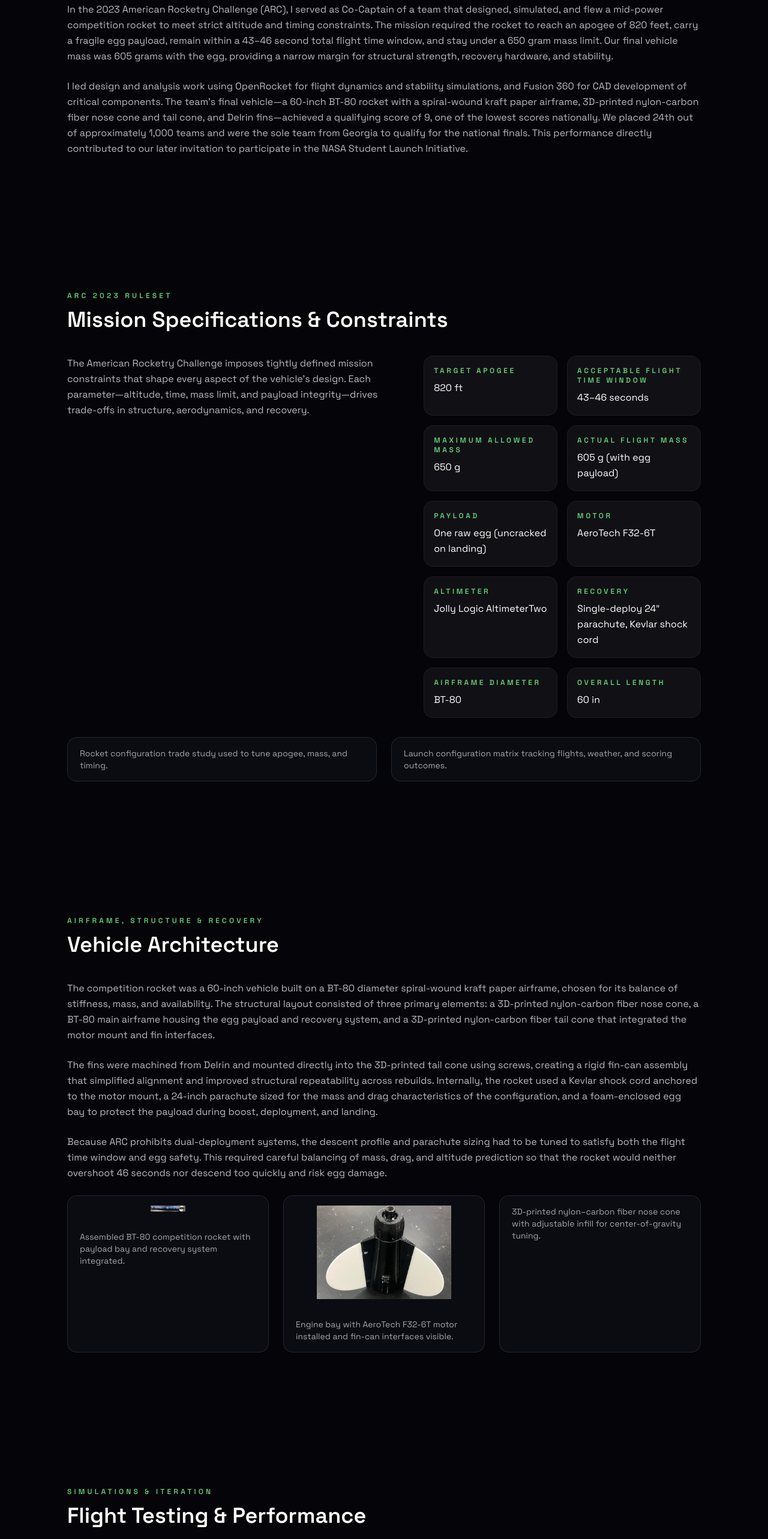
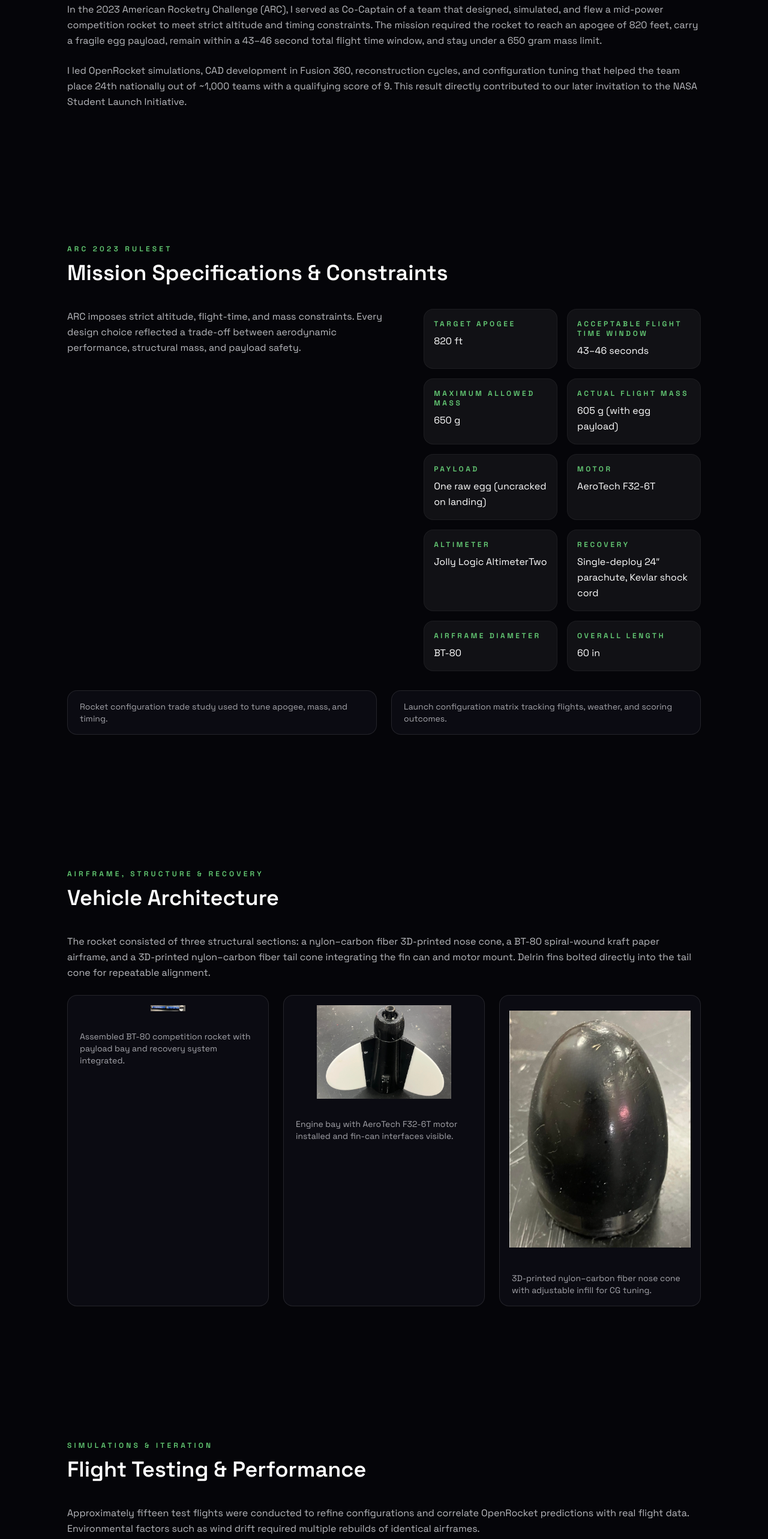
Before and after one commit to saahildoshi/saahildoshi-portfolio, a Next.js app: page /projects/arc in a window 1280 px wide. Shown: the part 1100-3666 px from the top of the page at 60% size. Built offline with nearby package versions, Linux system fonts and the light colour scheme.

Commit message:
Refactor imports and improve code readability

```diff
--- a/src/app/projects/arc/page.tsx
+++ b/src/app/projects/arc/page.tsx
@@ -5,7 +5,7 @@ import { ArrowUpRight } from 'lucide-react';
 import { motion } from 'framer-motion';
 
 import AnimatedHero from '@/components/animated/AnimatedHero';
-import { AnimatedSection } from '@/components/animated/AnimatedSection';
+import AnimatedSection from '@/components/animated/AnimatedSection';
 import { Section } from '@/components/layout/Section';
 import { StatCard } from '@/components/layout/StatCard';
 import { FigureCard } from '@/components/layout/FigureCard';
@@ -30,7 +30,6 @@ const MISSION_SPECS = [
   { label: 'Overall Length', value: '60 in' },
 ];
 
-// Used in the Appendix / Media section
 const MEDIA = [
   {
     src: '/images/arc/Flight-Logs-650x180.png',
@@ -59,10 +58,9 @@ export default function ArcProjectPage() {
         subtitle="Mid-power competition rocket engineered for an 820 ft target apogee, 43–46 second flight time, and a 605 g mass limit, flown with a fragile egg payload."
         actions={
           <div className="flex flex-wrap items-center gap-3">
-            <Button asChild size="lg" className="rounded-full">
+            <Button size="lg" asChild className="rounded-full">
               <Link href="/projects" className="inline-flex items-center gap-2">
-                View All Projects
-                <ArrowUpRight className="h-4 w-4" />
+                View All Projects <ArrowUpRight className="h-4 w-4" />
               </Link>
             </Button>
           </div>
@@ -70,7 +68,7 @@ export default function ArcProjectPage() {
       />
 
       <div className="mx-auto max-w-6xl space-y-16 px-6 py-16">
-        {/* Hero stats */}
+        {/* Hero Stats */}
         <AnimatedSection>
           <div className="grid gap-6 md:grid-cols-3">
             {HERO_STATS.map((stat) => (
@@ -94,43 +92,36 @@ export default function ArcProjectPage() {
               In the 2023 American Rocketry Challenge (ARC), I served as Co-Captain of a team that designed, simulated, and flew a
               mid-power competition rocket to meet strict altitude and timing constraints. The mission required the rocket to reach an
               apogee of 820 feet, carry a fragile egg payload, remain within a 43–46 second total flight time window, and stay under a
-              650 gram mass limit. Our final vehicle mass was 605 grams with the egg, providing a narrow margin for structural strength,
-              recovery hardware, and stability.
+              650 gram mass limit.
             </p>
             <p>
-              I led design and analysis work using OpenRocket for flight dynamics and stability simulations, and Fusion 360 for CAD
-              development of critical components. The team’s final vehicle—a 60-inch BT-80 rocket with a spiral-wound kraft paper airframe,
-              3D-printed nylon-carbon fiber nose cone and tail cone, and Delrin fins—achieved a qualifying score of 9, one of the lowest
-              scores nationally. We placed 24th out of approximately 1,000 teams and were the sole team from Georgia to qualify for the
-              national finals. This performance directly contributed to our later invitation to participate in the NASA Student Launch
-              Initiative.
+              I led OpenRocket simulations, CAD development in Fusion 360, reconstruction cycles, and configuration tuning that helped
+              the team place 24th nationally out of ~1,000 teams with a qualifying score of 9. This result directly contributed to our
+              later invitation to the NASA Student Launch Initiative.
             </p>
           </AnimatedSection>
         </Section>
 
-        {/* Mission specs + spreadsheets */}
+        {/* Spec Table + Spreadsheets */}
         <Section id="specs" title="Mission Specifications & Constraints" kicker="ARC 2023 Ruleset">
           <AnimatedSection>
             <div className="space-y-8">
               <div className="grid gap-10 lg:grid-cols-[1.2fr,1fr]">
                 <p>
-                  The American Rocketry Challenge imposes tightly defined mission constraints that shape every aspect of the vehicle’s
-                  design. Each parameter—altitude, time, mass limit, and payload integrity—drives trade-offs in structure, aerodynamics, and
-                  recovery.
+                  ARC imposes strict altitude, flight-time, and mass constraints. Every design choice reflected a trade-off between
+                  aerodynamic performance, structural mass, and payload safety.
                 </p>
+
                 <div className="grid gap-4 sm:grid-cols-2">
                   {MISSION_SPECS.map((spec) => (
                     <div key={spec.label} className="rounded-2xl border border-white/5 bg-white/5 p-4">
-                      <p className="text-xs font-semibold uppercase tracking-[0.3em] text-accentneongreen/80">
-                        {spec.label}
-                      </p>
+                      <p className="text-xs font-semibold uppercase tracking-[0.3em] text-accentneongreen/80">{spec.label}</p>
                       <p className="mt-2 text-white">{spec.value}</p>
                     </div>
                   ))}
                 </div>
               </div>
 
-              {/* Spreadsheets */}
               <div className="grid gap-6 md:grid-cols-2">
                 <FigureCard
                   src="/images/arc/Rocket-Configs-Spreadsheet2-330x230.png"
@@ -147,35 +138,21 @@ export default function ArcProjectPage() {
           </AnimatedSection>
         </Section>
 
-        {/* Vehicle architecture + hardware photos */}
+        {/* Vehicle Architecture */}
         <Section id="vehicle" title="Vehicle Architecture" kicker="Airframe, Structure & Recovery">
           <AnimatedSection className="space-y-6">
             <p>
-              The competition rocket was a 60-inch vehicle built on a BT-80 diameter spiral-wound kraft paper airframe, chosen for its
-              balance of stiffness, mass, and availability. The structural layout consisted of three primary elements: a 3D-printed
-              nylon-carbon fiber nose cone, a BT-80 main airframe housing the egg payload and recovery system, and a 3D-printed nylon-carbon
-              fiber tail cone that integrated the motor mount and fin interfaces.
-            </p>
-            <p>
-              The fins were machined from Delrin and mounted directly into the 3D-printed tail cone using screws, creating a rigid fin-can
-              assembly that simplified alignment and improved structural repeatability across rebuilds. Internally, the rocket used a Kevlar
-              shock cord anchored to the motor mount, a 24-inch parachute sized for the mass and drag characteristics of the configuration,
-              and a foam-enclosed egg bay to protect the payload during boost, deployment, and landing.
-            </p>
-            <p>
-              Because ARC prohibits dual-deployment systems, the descent profile and parachute sizing had to be tuned to satisfy both the
-              flight time window and egg safety. This required careful balancing of mass, drag, and altitude prediction so that the rocket
-              would neither overshoot 46 seconds nor descend too quickly and risk egg damage.
+              The rocket consisted of three structural sections: a nylon–carbon fiber 3D-printed nose cone, a BT-80 spiral-wound kraft
+              paper airframe, and a 3D-printed nylon–carbon fiber tail cone integrating the fin can and motor mount. Delrin fins bolted
+              directly into the tail cone for repeatable alignment.
             </p>
 
-            {/* Hardware images – ultra-wide rocket first, then details */}
             <div className="grid gap-6 md:grid-cols-3">
               <FigureCard
-                wide
+                src="/images/arc/Assembled-Rocket-470x80.png"
+                caption="Assembled BT-80 competition rocket with payload bay and recovery system integrated."
                 ultraWide
                 ratio="470/80"
-                src="/images/arc/Assembled-Rocket-470x80.png"
-                caption="Assembled BT-80 competition rocket with payload bay and recovery system integrated."
               />
 
               <FigureCard
@@ -184,95 +161,59 @@ export default function ArcProjectPage() {
               />
 
               <FigureCard
-                tall
+                src="/images/arc/NoseCone-230x300.png"
+                caption="3D-printed nylon–carbon fiber nose cone with adjustable infill for CG tuning."
+                portrait
                 ratio="230/300"
-                src="/images/arc/NoseCone-230x300.png"
-                caption="3D-printed nylon–carbon fiber nose cone with adjustable infill for center-of-gravity tuning."
               />
             </div>
           </AnimatedSection>
         </Section>
 
-        {/* Testing & performance */}
+        {/* Testing */}
         <Section id="testing" title="Flight Testing & Performance" kicker="Simulations & Iteration">
           <AnimatedSection className="space-y-6">
             <p>
-              Throughout the season, I used OpenRocket to model the rocket’s performance with the AeroTech F32-6T motor, focusing on apogee
-              prediction, stability margin, and time-to-apogee and landing. By adjusting nose cone ballast, fin geometry, and mass
-              distribution, we were able to keep the predicted altitude close to the 820-foot target while maintaining a robust stability
-              margin.
+              Approximately fifteen test flights were conducted to refine configurations and correlate OpenRocket predictions with real
+              flight data. Environmental factors such as wind drift required multiple rebuilds of identical airframes.
             </p>
             <p>
-              In practice, the team flew approximately fifteen test flights to refine the configuration and verify that simulated
-              performance matched real-world behavior. Our launch field was relatively small for the mission profile, which meant that winds
-              and drift posed recurring issues. On multiple occasions, the rocket landed in or near trees, and at one point we had to fully
-              rebuild the vehicle after it became stuck. Each rebuild preserved the same aerodynamic layout but improved minor details in
-              manufacturing and integration.
-            </p>
-            <p>
-              The final qualifying flight yielded a score of 9—one of the lowest scores in the nation—indicating extremely small deviations
-              from the target altitude and time constraints. This combination of simulation-driven design and disciplined testing was
-              critical to achieving consistent, predictable performance under variable field conditions.
+              Our final qualifying score of 9 was among the lowest in the nation, reflecting precise altitude and time control and
+              reliable recovery performance.
             </p>
           </AnimatedSection>
         </Section>
 
-        {/* Engineering highlights */}
+        {/* Highlights */}
         <Section id="highlights" title="Engineering Highlights" kicker="3D-Printed Structures & Precision Tuning">
           <AnimatedSection>
             <div className="space-y-4 rounded-2xl border border-white/5 bg-white/5 p-6">
-              <p className="text-primary-foreground/80">
-                Key engineering contributions I led on this project included:
-              </p>
-              <ul className="mt-3 list-disc space-y-3 pl-5 text-primary-foreground/80">
+              <ul className="list-disc space-y-3 pl-5 text-primary-foreground/80">
                 <li>
-                  <strong className="text-white">Adjustable-infill nose cone for altitude control:</strong> I designed a nylon-carbon
-                  fiber 3D-printed nose cone whose infill density could be adjusted to tune the rocket’s center of gravity and total mass.
-                  This allowed us to make fine-grained adjustments to apogee without redesigning the entire airframe.
+                  <strong className="text-white">Adjustable-infill nose cone:</strong> CG tuning by modifying internal infill.
                 </li>
                 <li>
-                  <strong className="text-white">3D-printed carbon-reinforced tail cone:</strong> I developed a carbon-fiber-reinforced
-                  nylon tail cone that integrated the motor mount and fin attachment points into a single structural element. The Delrin fins
-                  were screwed into this tail cone, creating a repeatable geometric reference that simplified rebuilding when the rocket was
-                  lost or damaged.
+                  <strong className="text-white">Carbon-reinforced tail cone:</strong> Integrated motor mount and Delrin fin interfaces.
                 </li>
                 <li>
-                  <strong className="text-white">Iterative simulation–test loop:</strong> I led the process of tying OpenRocket simulations
-                  to real flight data, using AltimeterTwo logs to refine assumptions about drag and mass distribution. This closed-loop
-                  workflow improved the accuracy of our predictions and our confidence heading into qualification flights.
+                  <strong className="text-white">Simulation–test correlation:</strong> Used AltimeterTwo logs to improve aero and drag predictions.
                 </li>
                 <li>
-                  <strong className="text-white">Egg protection and recovery tuning:</strong> I helped design the foam egg enclosure and
-                  worked with the team to select a 24-inch parachute and Kevlar shock cord combination that satisfied both the flight time
-                  requirement and the requirement that the egg remain uncracked after landing.
+                  <strong className="text-white">Egg payload protection:</strong> Foam isolation + parachute sizing to meet time constraints.
                 </li>
               </ul>
             </div>
           </AnimatedSection>
         </Section>
 
-        {/* Team & operations with team photo */}
+        {/* Team */}
         <Section id="team" title="Team & Operations" kicker="Leadership & Roles">
-          <AnimatedSection className="space-y-6">
-            <p>
-              As Co-Captain, my responsibilities extended beyond technical design. I helped coordinate build sessions, assign roles, and
-              structure test days so that each launch produced usable data. I maintained flight logs, recorded environmental conditions, and
-              tracked changes between configurations so that we could identify trends rather than treating each launch as an isolated event.
-            </p>
-            <p>
-              I also worked closely with less experienced teammates to explain OpenRocket simulations, basic stability concepts, and the
-              rationale behind our design choices. This emphasis on shared understanding ensured that the entire team could contribute
-              meaningfully to solving problems, whether we were adjusting nose weight, troubleshooting recovery, or planning a new test
-              flight at short notice.
-            </p>
-
-            <div className="pt-2">
-              <FigureCard
-                src="/images/arc/Capitol-Hill-Rocket-Team-Picture-350x260.png"
-                caption="Our ARC team after being recognized as national finalists and the only team from Georgia at the 2023 competition."
-                ratio="350/260"
-              />
-            </div>
+          <AnimatedSection>
+            <FigureCard
+              src="/images/arc/Capitol-Hill-Rocket-Team-Picture-350x260.png"
+              caption="Our ARC team after being recognized as national finalists and the only team from Georgia at the 2023 competition."
+              ratio="350/260"
+            />
           </AnimatedSection>
         </Section>
 
@@ -280,47 +221,26 @@ export default function ArcProjectPage() {
         <Section id="results" title="National Results & Impact" kicker="From ARC to NASA SLI">
           <AnimatedSection className="space-y-6">
             <p>
-              Our final competition performance placed us 24th out of approximately 1,000 teams nationwide, making us the only team from
-              Georgia to advance to the national finals. Our qualifying score of 9 reflected the precision of our altitude and time control,
-              as well as the reliability of the vehicle and recovery system.
-            </p>
-            <p>
-              This result directly contributed to our selection for the NASA Student Launch Initiative, marking the first time a team from
-              Oconee County was invited to participate. The engineering practices we refined in ARC—simulation-driven design, 3D-printed
-              structural components, and disciplined test campaigns—carried forward into our 4,300-foot NASA SLI vehicle and payload.
+              Placing 24th nationally enabled our direct invitation to NASA SLI, where many of the engineering practices refined during ARC
+              carried over into higher-power launch vehicle development.
             </p>
           </AnimatedSection>
         </Section>
 
-        {/* Appendix media */}
+        {/* Appendix */}
         <Section id="media" title="Media & Downloads" kicker="Appendix">
           <AnimatedSection>
             <div className="grid gap-6 md:grid-cols-3">
-              {MEDIA.map((item, index) => (
-                <motion.div
-                  key={item.src}
-                  initial={{ opacity: 0, scale: 0.98 }}
-                  whileInView={{ opacity: 1, scale: 1 }}
-                  viewport={{ once: true, amount: 0.25 }}
-                  transition={{ duration: 0.45, ease: 'easeOut', delay: index * 0.05 }}
-                >
-                  <FigureCard src={item.src} caption={item.caption} ratio={item.ratio} />
-                </motion.div>
+              {MEDIA.map((item) => (
+                <FigureCard key={item.src} {...item} />
               ))}
             </div>
+
             <div className="mt-8 flex flex-wrap gap-4">
-              <Button
-                asChild
-                variant="outline"
-                className="rounded-full border-accentneongreen/50 text-accentneongreen"
-              >
+              <Button variant="outline" className="rounded-full border-accentneongreen/50 text-accentneongreen" asChild>
                 <Link href="#">Download ARC Flight Logs (PDF)</Link>
               </Button>
-              <Button
-                asChild
-                variant="outline"
-                className="rounded-full border-accentneongreen/50 text-accentneongreen"
-              >
+              <Button variant="outline" className="rounded-full border-accentneongreen/50 text-accentneongreen" asChild>
                 <Link href="#">Download ARC Design Summary (PDF)</Link>
               </Button>
             </div>
```
